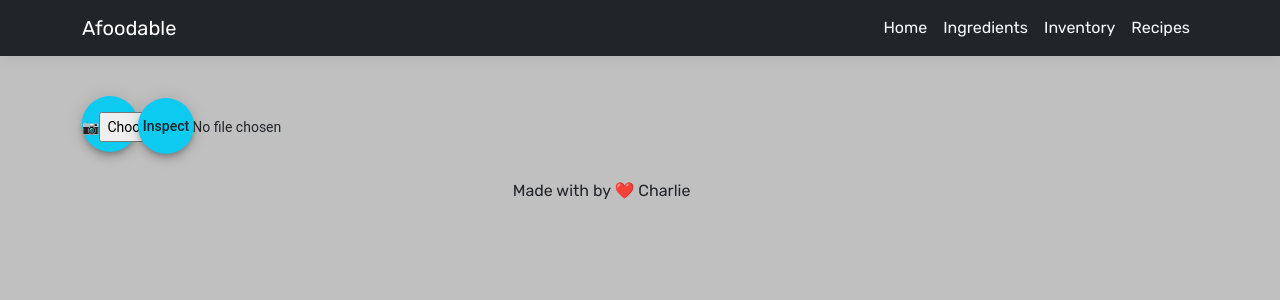
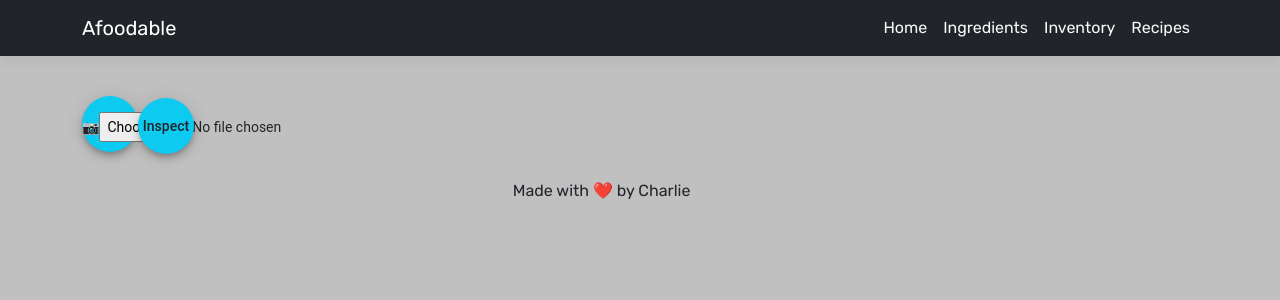
Before and after one commit to CharlieSaunders/Afoodable, an Angular app in the folder Client/: page /inventory in a window 1280 px wide. Shown: the top 300 px of the page. Built offline with nearby package versions, Linux system fonts and the light colour scheme.

Commit message:
Update footer

```diff
--- a/Client/src/app/app.component.html
+++ b/Client/src/app/app.component.html
@@ -3,5 +3,5 @@
   <div class="container">
       <router-outlet></router-outlet>
   </div>
-  <footer>Made with by ❤️ Charlie</footer>
+  <footer>Made with ❤️ by Charlie</footer>
 </body>
```
